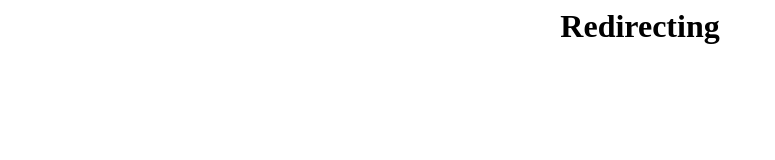
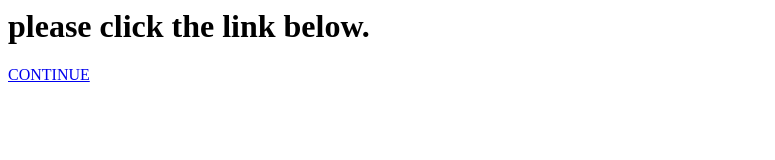
Before and after one commit to Thunderstrikers/Minecraftispro.com, a plain HTML site: page index.html in a window 1280 px wide. Shown: the whole page, without its empty margins (0-775 px from the left). Drawn offline with Linux system fonts and the light colour scheme.

Commit message:
Update index.html

```diff
--- a/index.html
+++ b/index.html
@@ -1,8 +1,8 @@
 <html>
   <head>
-    <meta http-equiv="refresh" content="2" url="main.html" />
+
     <title>
-      redirecting..
+      .
     </title>
     <style>
       #content-main {
@@ -11,6 +11,9 @@
     </style>
   </head>
   <body>
-    <h1 id="content-main">Redirecting</h1>
+    <div class="content">
+      <h1 id="content-head">please click the link below.</h1>
+      <p><a href="main.html">CONTINUE</a></p>
+    </div>
   </body>
 </html>
```
